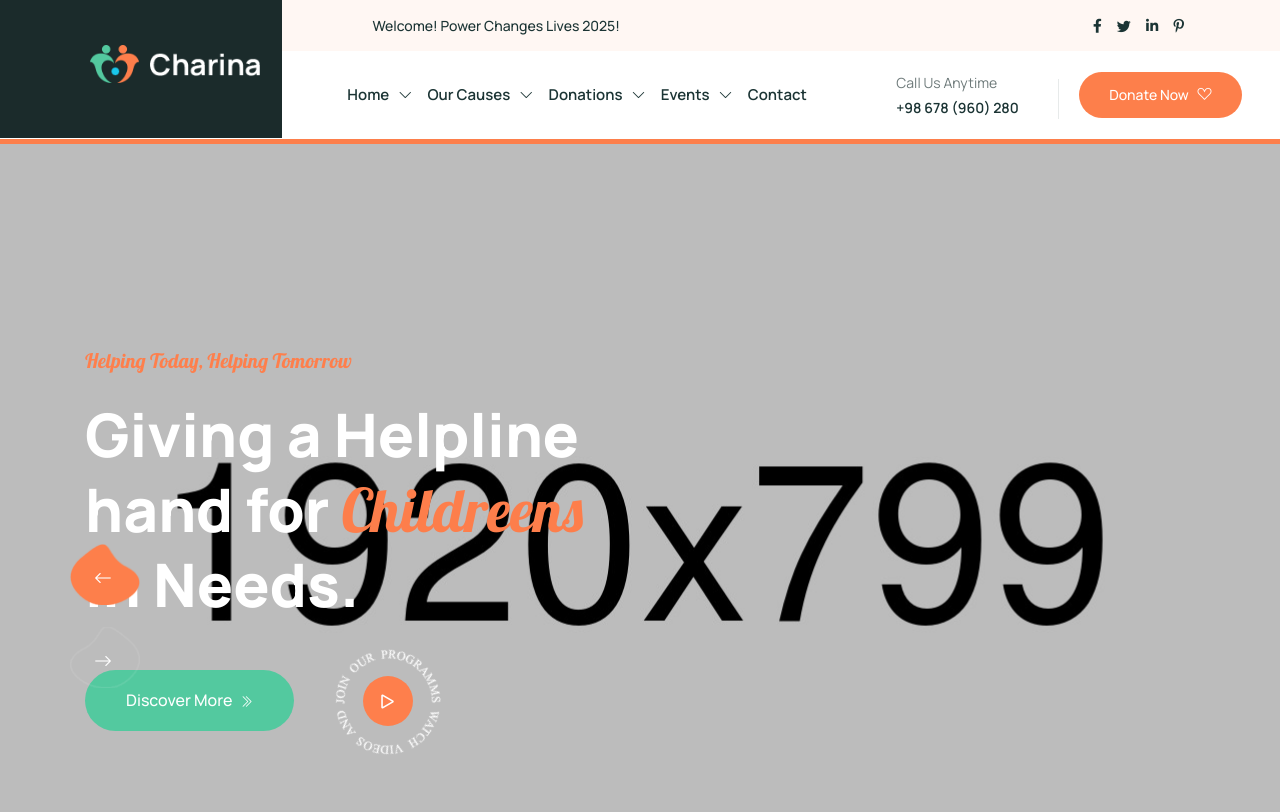
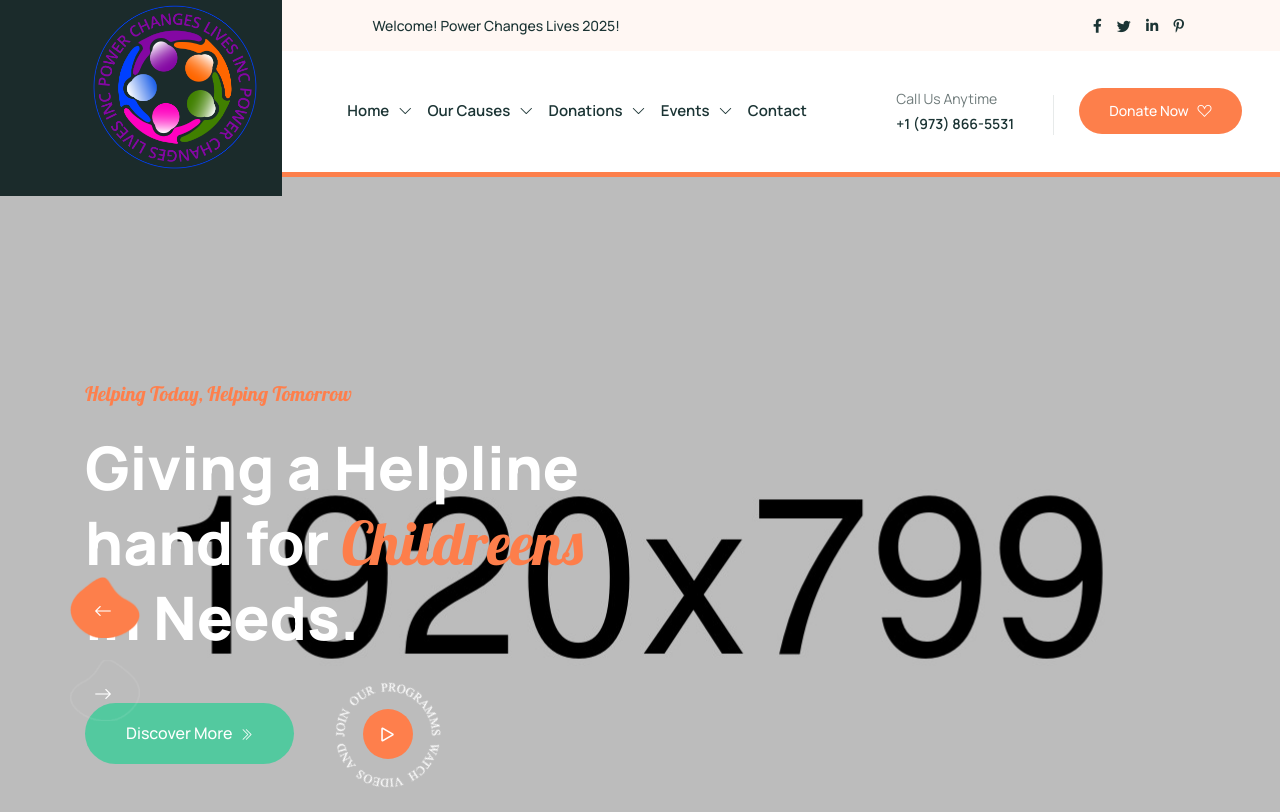
Before and after one commit to powerchangeslivesinc/powerchangeslives-charina, a plain HTML site: page index.html in a window 1280 px wide. Shown: the top 812 px of the page. Drawn offline with nearby package versions, Linux system fonts and the light colour scheme.

Commit message:
added logos

```diff
--- a/index.html
+++ b/index.html
@@ -7,7 +7,7 @@
 	<meta name="description" content="">
 	<meta name="viewport" content="width=device-width, initial-scale=1">
 	<!-- Favicon -->
-	<link rel="icon" type="image/png" sizes="56x56" href="assets/images/fav-icon/icon.png">
+	<link rel="icon" type="image/png" sizes="56x56" href="assets/images/favicon.png">
 	<!-- bootstrap CSS -->
 	<link rel="stylesheet" href="assets/css/bootstrap.min.css" type="text/css" media="all" />
 	<!-- carousel CSS -->
@@ -88,7 +88,7 @@
 			<div class="col-lg-2">
 				<div class="logo">
 					<a class="logo_img" href="index.html" title="charina">
-						<img src="assets/images/logo.png" alt="" />
+						<img src="assets/images/POWERLOGO-FULLCOLOR10292021.png" alt="" />
 					</a>
 					<a class="main_sticky" href="index.html" title="charina">
 						<img src="assets/images/logo.png" alt="astute" />
@@ -138,7 +138,7 @@
 					</div>
 					<div class="slider-button-title">
 						<p>Call Us Anytime</p>
-						<h6>+98 678 (960) 280</h6>
+						<h6>+1 (973) 866-5531</h6>
 					</div>
 				</div>
 			</div>
```
Also changed, not shown: assets/images/POWERLOGO-FULLCOLOR10292021.png (added), assets/images/favicon.png (added), 2 other files.
